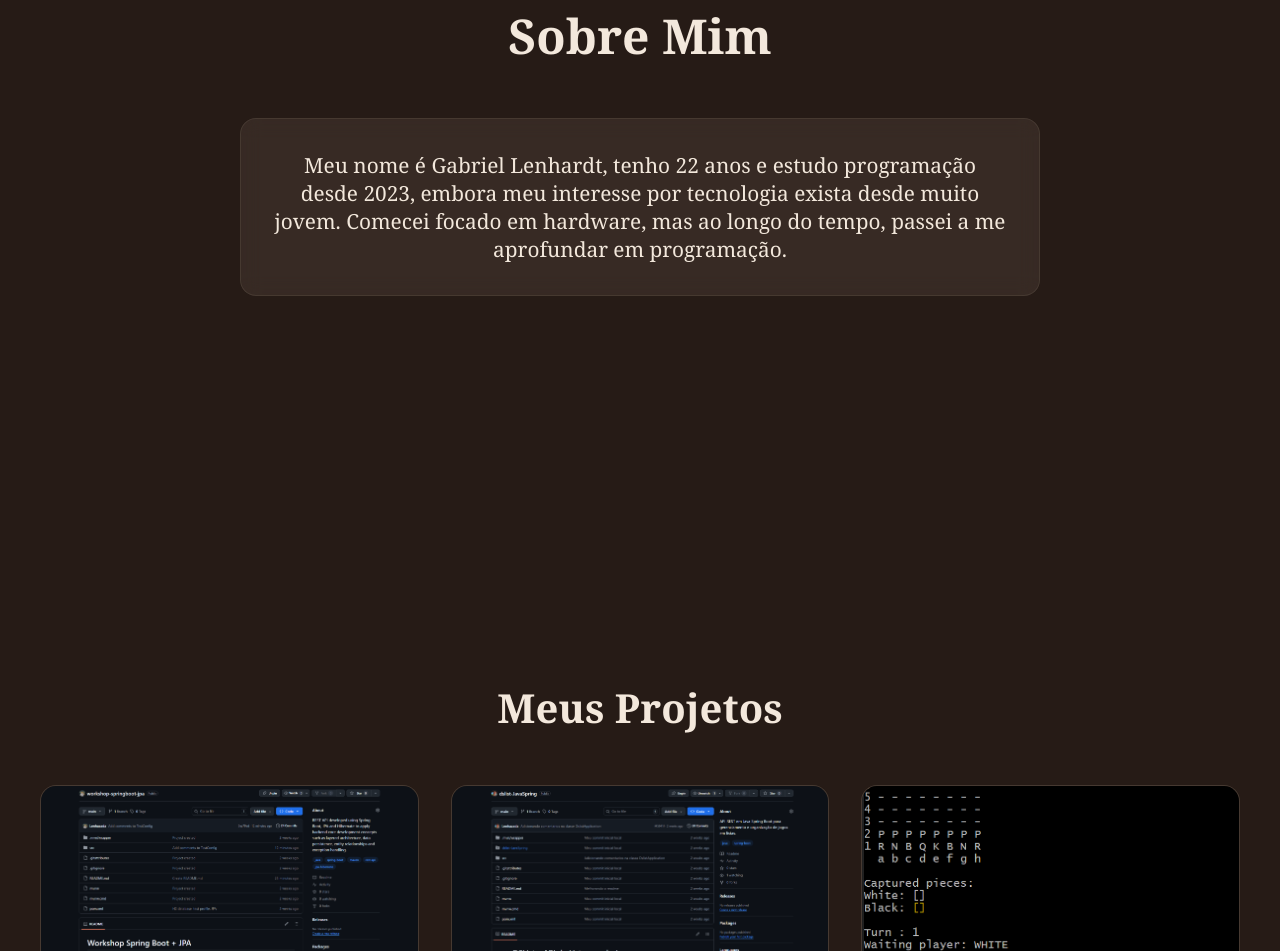
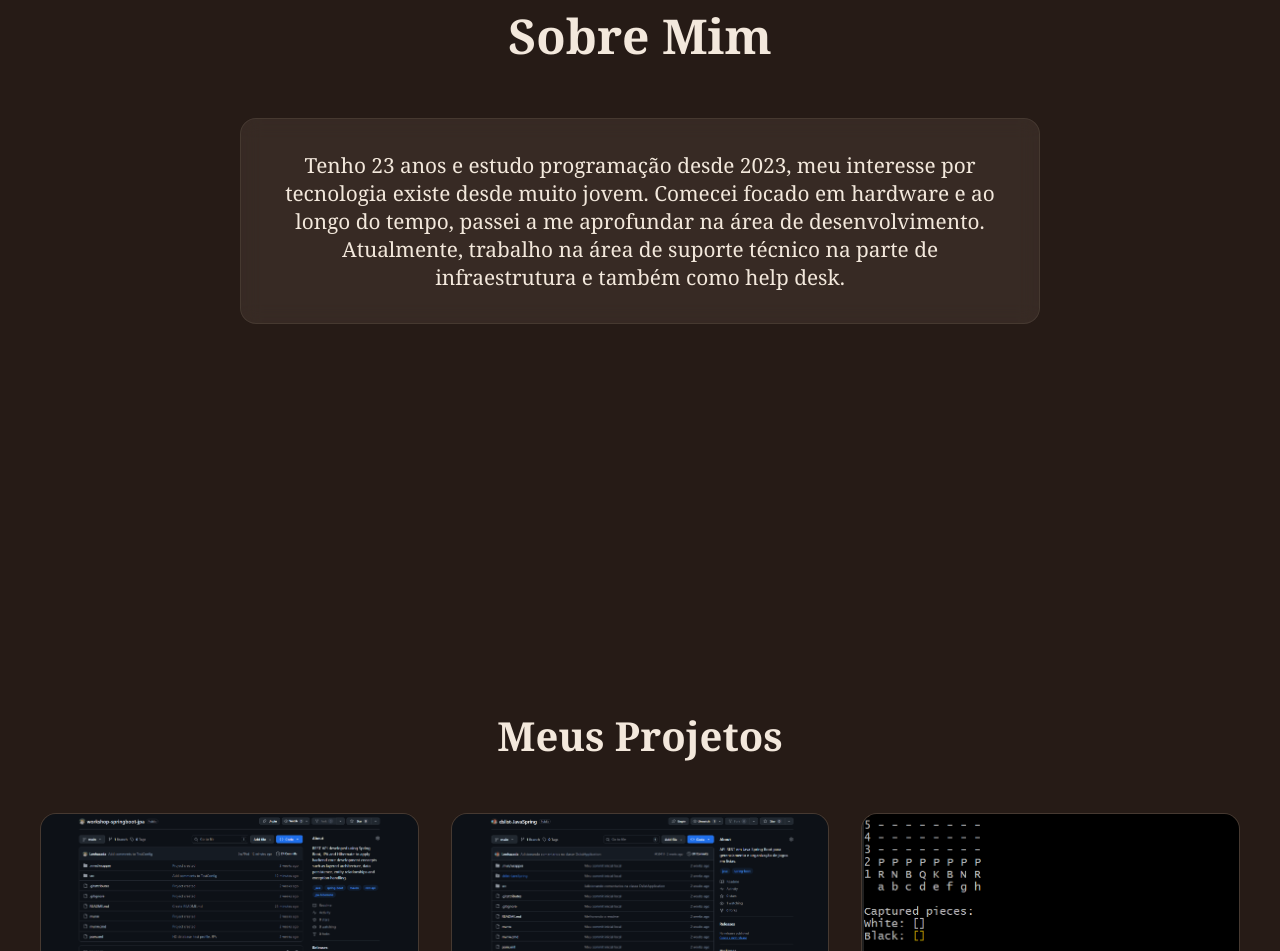
Before and after one commit to Lenhazada/Portifolio-Gabriel-Lenhardt, a plain HTML site: page index.html in a window 1280 px wide. Shown: the part 989-1940 px from the top of the page. Drawn offline with Linux system fonts and the light colour scheme.

Commit message:
Atualizando o texto sobre mim

```diff
--- a/index.html
+++ b/index.html
@@ -29,9 +29,9 @@
     <section id="sobre" class="espacamento">
         <h2 class="sobre-titulo">Sobre Mim</h2>
         <div class="sobre-caixa">
-            <p class="sobre-paragrafo">Meu nome é Gabriel Lenhardt, tenho 22 anos e estudo programação desde 2023,
-                embora meu interesse por tecnologia exista desde muito jovem. Comecei focado em hardware, mas ao longo
-                do tempo, passei a me aprofundar em programação.</p>
+            <p class="sobre-paragrafo">Tenho 23 anos e estudo programação desde 2023, meu interesse por tecnologia existe desde muito jovem. Comecei focado em hardware e ao longo do tempo, passei a me aprofundar na área de desenvolvimento.
+                Atualmente, trabalho na área de suporte técnico na parte de infraestrutura e também como help desk.
+            </p>
         </div>
     </section>
 
```
